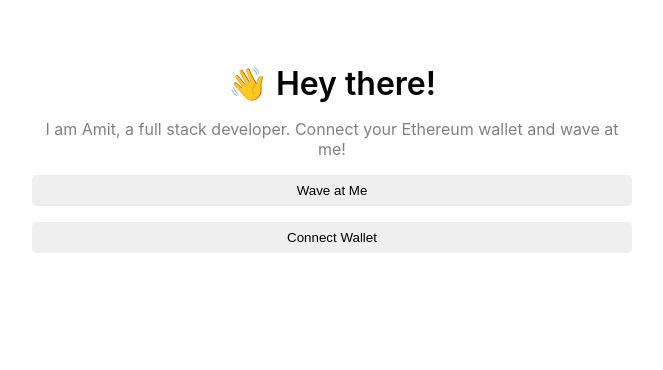
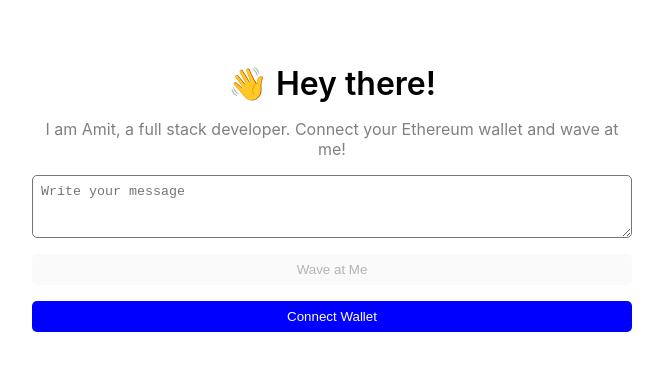
Before and after one commit to maverickamit/waveportal-web3-frontend, a React (Create React App) app: page / in a window 1280 px wide. Shown: the top 370 px of the page, without its empty margins (308-971 px from the left). Built offline with nearby package versions, Linux system fonts and the light colour scheme; the HTML template or start-up script is replaced by a standard one.

Commit message:
add multiple features - implement text input to send message - display all messages sent - disable wave button until wallet is connected - update css

```diff
--- a/src/App.css
+++ b/src/App.css
@@ -30,5 +30,21 @@
   padding: 8px;
   border: 0;
   border-radius: 5px;
-
+  background-color: blue;
+  color: white;
 }
+.disabledWaveButton {
+  cursor: pointer;
+  margin-top: 16px;
+  padding: 8px;
+  border: 0;
+  border-radius: 5px;
+  cursor: not-allowed;
+}
+.messageInput {
+  cursor: pointer;
+  margin-top: 16px;
+  padding: 8px;
+  border: 2;
+  border-radius: 5px;
+}
--- a/src/App.js
+++ b/src/App.js
@@ -3,9 +3,17 @@ import { ethers } from "ethers";
 import "./App.css";
 import abiFile from "./utils/myProjectContract.json";
 const App = () => {
+  const [allWaves, setAllWaves] = useState([]);
+  const [userMessage, setUserMessage] = useState("");
   const [currentAccount, setCurrentAccount] = useState("");
+
   const contractAddress = "0x629Dc02daafCc0d74548954e226BE19cef741A8c";
   const contractABI = abiFile.abi;
+
+  const handleMessage = (event) => {
+    setUserMessage(event.target.value);
+  };
+
   const checkIfWalletIsConnected = async () => {
     try {
       const { ethereum } = window;
@@ -32,6 +40,43 @@ const App = () => {
   };
 
   const wave = async () => {
+    if (userMessage) {
+      try {
+        const { ethereum } = window;
+        if (ethereum) {
+          const provider = new ethers.providers.Web3Provider(ethereum);
+          const signer = provider.getSigner();
+          const wavePortalContract = new ethers.Contract(
+            contractAddress,
+            contractABI,
+            signer
+          );
+
+          //Execute the actual wave from the smart contract
+
+          const waveTxn = await wavePortalContract.wave(userMessage);
+          console.log("Mining...", waveTxn.hash);
+
+          await waveTxn.wait();
+          console.log("Mined -- ", waveTxn.hash);
+
+          let count = await wavePortalContract.getTotalWaves();
+          console.log("Retrieved total wave count...", count.toNumber());
+          setUserMessage(""); //clear the message input field
+          getAllWaves();
+        } else {
+          console.log("Ethereum object doesn't exist!");
+        }
+      } catch (error) {
+        alert("Please connect wallet ");
+        console.log(error);
+      }
+    } else {
+      alert("Please write a message before waving");
+    }
+  };
+
+  const getAllWaves = async () => {
     try {
       const { ethereum } = window;
 
@@ -44,16 +89,16 @@ const App = () => {
           signer
         );
 
-        //Execute the actual wave from the smart contract
-
-        const waveTxn = await wavePortalContract.wave();
-        console.log("Mining...", waveTxn.hash);
-
-        await waveTxn.wait();
-        console.log("Mined -- ", waveTxn.hash);
-
-        let count = await wavePortalContract.getTotalWaves();
-        console.log("Retrieved total wave count...", count.toNumber());
+        let waves = await wavePortalContract.getAllWaves();
+        let cleanedWaves = [];
+        waves.map((wave) => {
+          cleanedWaves.push({
+            address: wave.waver,
+            timestamp: new Date(wave.timestamp * 1000),
+            message: wave.message,
+          });
+        });
+        setAllWaves(cleanedWaves);
       } else {
         console.log("Ethereum object doesn't exist!");
       }
@@ -61,10 +106,6 @@ const App = () => {
       console.log(error);
     }
   };
-
-  useEffect(() => {
-    checkIfWalletIsConnected();
-  }, []);
 
   const connectWallet = async () => {
     try {
@@ -86,19 +127,37 @@ const App = () => {
     }
   };
 
+  useEffect(() => {
+    checkIfWalletIsConnected();
+    getAllWaves();
+  }, []);
+
   return (
     <div className="mainContainer">
       <div className="dataContainer">
         <div className="header">👋 Hey there!</div>
-
         <div className="bio">
           I am Amit, a full stack developer. Connect your Ethereum wallet and
           wave at me!
         </div>
+        <textarea
+          className="messageInput"
+          placeholder="Write your message"
+          rows="3"
+          onChange={handleMessage}
+          value={userMessage}
+        ></textarea>
 
-        <button className="waveButton" onClick={wave}>
-          Wave at Me
-        </button>
+        {!currentAccount && (
+          <button className="disabledWaveButton" disabled>
+            Wave at Me
+          </button>
+        )}
+        {currentAccount && (
+          <button className="waveButton" onClick={wave}>
+            Wave at Me
+          </button>
+        )}
         {/*
          * If there is no currentAccount render this button
          */}
@@ -107,6 +166,23 @@ const App = () => {
             Connect Wallet
           </button>
         )}
+
+        {allWaves.map((wave, index) => {
+          return (
+            <div
+              key={index}
+              style={{
+                backgroundColor: "OldLace",
+                marginTop: "16px",
+                padding: "8px",
+              }}
+            >
+              <div>Address: {wave.address}</div>
+              <div>Time: {wave.timestamp.toString()}</div>
+              <div>Message: {wave.message}</div>
+            </div>
+          );
+        })}
       </div>
     </div>
   );
```
